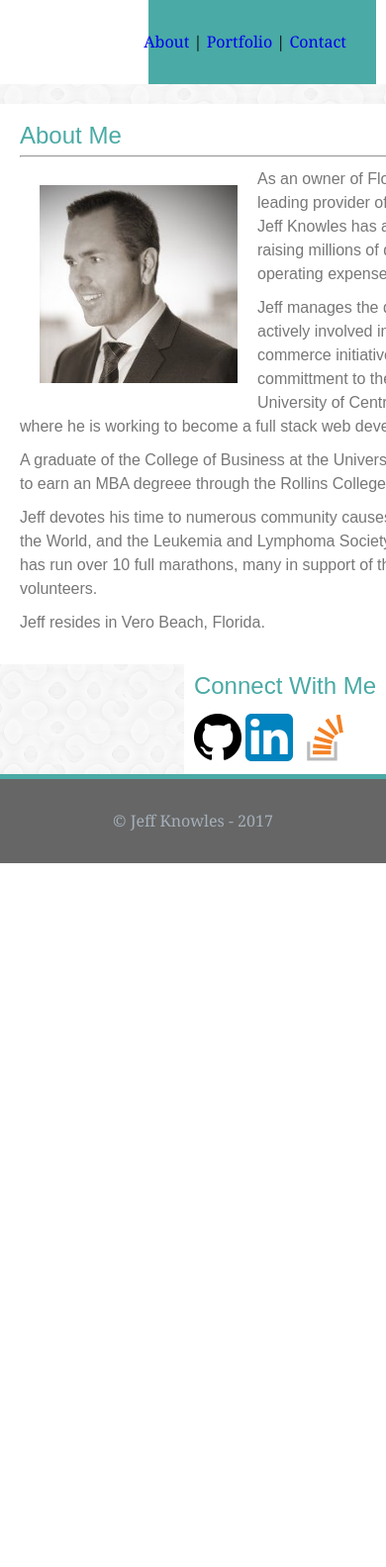
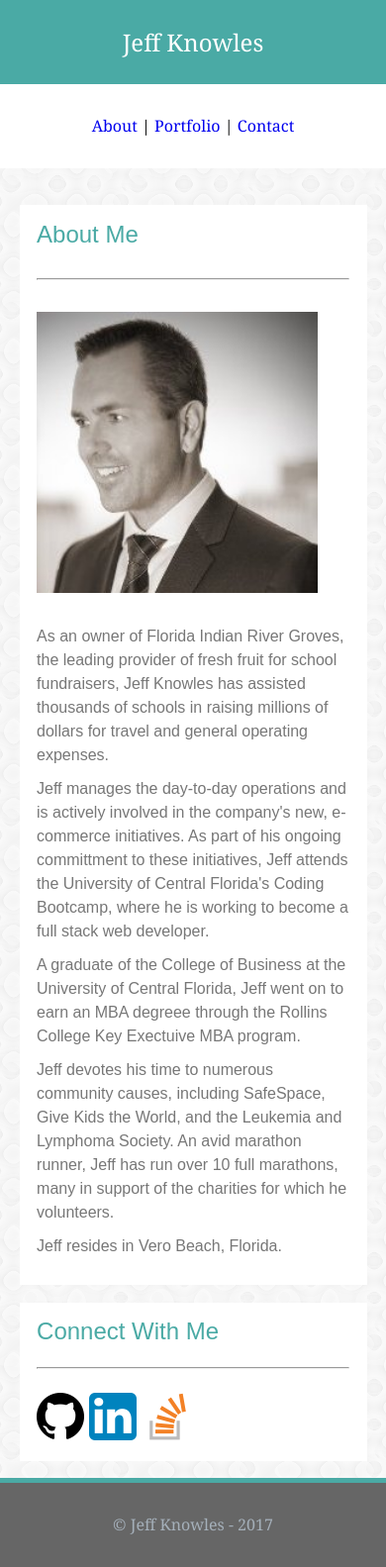
Before and after one commit to JTK0616/Responsive-Portfolio, a PHP site: page /index.php in a window 390 px wide; the page is wider, and only the part inside the window is pictured. Shown: that part at 99% size. Before the commit the page ends 872 px from the top of that part, so only its background shows below. Run offline with PHP 8.4, Linux system fonts and the light colour scheme.

Commit message:
Responsive Idex page finished

```diff
--- a/assets/css/mystyle.css
+++ b/assets/css/mystyle.css
@@ -9,12 +9,16 @@ body {
 	font-size: 16px;
 }
 
+hr {
+	color: #777777;
+}
+
 
 header {
 	width:100%;
-	height: 85px;
+	height: 15%;
 	margin: 0px;
-	background-color: #ffffff;
+	background: #ffffff;
 	border: #cccccc;
 	font-family: "Georgia", "Times", "Times New Roman", "serif";
 }
@@ -30,22 +34,31 @@ h2 {
 	font-size: 24px;
 }
 
-
 textarea {
-	width: 600px;
+	width: 90%;
 	height: 250px;
 }
 
-#logo {
-	width:230px;
-	height:85px;
-	margin-left: 150px;
+
+.logo {
+	width:25%;
+	margin-left: 10%;
 	background-color:#4aaaa5;
 	color: #FFFFFF;
 	text-align:center;
 	vertical-align: middle;
 	line-height: 85px;
 	font-size: x-large;
+	float: left;
+}
+
+.navigation {
+	width: 65%;
+	background-color: #ffffff;
+	float: right;
+	text-align: center;
+	vertical-align: middle;
+	line-height: 85px;
 }
 
 .container {
@@ -53,42 +66,36 @@ textarea {
 	max-width:960px;
 	clear: both;
 	margin: 0 auto;
-	padding-top: 20px;
 	margin-bottom: 90px;
 }
 
 .content {
-	width: 650px;
-	padding: 20px;
+	width: 60%;
+	padding: 5%;
 	background-color: #ffffff;
 	border-color: #dddddd;
 	color: #777777;
 	line-height: 150%;
 	float: left;
+	margin-top: 5%;
+	margin-bottom: 5%;
+	margin-left: 5%;
 }
 
 #bio_image {
 	float: left;
 	margin: 20px;
-	width: 200px;
-	height: 200px;
 }
 
 .connect {
-	width: 270px
-	margin: 0 auto;
-	padding: 10px;
+	width: 30%;
+	padding: 5%;
 	background-color: #ffffff;
 	border-color: #dddddd;
 	float: right;
-}
-
-.navigation {
-	float: right;
-	text-align: center;
-	vertical-align: middle;
-	line-height: 85px;
-	margin-right: 40px;
+	margin-top: 5%;
+	margin-left: 2.5%;
+	margin-right: 2.5%;
 }
 
 .leftimage {
@@ -144,7 +151,110 @@ footer {
 	background-color: #666666;
 	line-height: 85px;
 	border-top:5px;
+	margin-top: 10%;
 	border-style: solid;
 	border-color: #4aaaa5;
 	font-family: "Georgia", "Times", "Times New Roman", "serif";
 }
+
+/*
+  These rules take effect when the browser's width
+  is either 768px or less.
+*/
+
+@media screen and (max-width: 768px) {
+
+	.container {
+	width: 100%;
+	max-width:640px;
+	margin: 0 auto;
+	padding: 5%;
+
+	}
+
+	.content {
+		width: 100%;
+		margin: 5% auto;
+	}
+
+	.connect {
+		width: 100%;
+		margin: 0 auto;
+		padding: 5%;
+		margin-bottom: 5%;
+	}
+
+	.logo {
+		width:40%;
+		left-margin: 10%;
+		padding: 0;
+	}
+
+	#bio_image {
+		width: 50%;
+		height: 100%;
+		margin: 0 auto;
+		padding-right: 10%;
+		padding-bottom: 10%;
+	}
+
+	.navigation {
+		width: 50%;
+		float: right;
+		text-align: center;
+		vertical-align: middle;
+		line-height: 85px;
+	}
+
+}
+
+/*
+  These rules take effect when the browser's width
+  is either 640px or less.
+*/
+
+@media screen and (max-width: 640px) {
+
+	.container {
+	width: 100%;
+	max-width:640px;
+	margin: 0 auto;
+	padding: 5%;
+
+	}
+
+	.content {
+		width: 100%;
+		margin: 5% auto;
+	}
+
+	.connect {
+		width: 100%;
+		margin: 0 auto;
+		padding: 5%;
+		margin-bottom: 5%;
+	}
+
+	.logo {
+		width:100%;
+		margin: 0;
+		padding: 0;
+	}
+
+	#bio_image {
+		width: 100%;
+		height: 100%;
+		margin: 0 auto;
+		padding-bottom: 10%;
+	}
+
+	.navigation {
+		width: 100%;
+		float: right;
+		text-align: center;
+		vertical-align: middle;
+		line-height: 85px;
+}
+
+
+}
--- a/index.html
+++ b/index.html
@@ -3,6 +3,8 @@
 
 <head>
 	<meta charset="UTF-8">
+	<meta http-equiv="X-UA-Compatible" content="IE=edge">
+	<meta name="viewport" content="width=device-width, initial-scale=1.0">
 	<link rel="stylesheet" href="assets/css/reset.css">
 	<link rel="stylesheet" type="text/css" href="assets/css/mystyle.css">
 	<Title>Jeff Knowles | Biography</Title>
@@ -12,17 +14,19 @@
 
 	<header>
 
+		<section class="logo">
+			<h1> Jeff Knowles </h1>
+		</section>
+
 		<section class="navigation">
 			<a href="index.html" STYLE="text-decoration: none">About</a> |
 			<a href="portfolio.html" STYLE="text-decoration: none">Portfolio</a> |
 			<a href="contact.html" STYLE="text-decoration: none">Contact</a>
 		</section>
 
-		<div id="logo">
-			<h1> Jeff Knowles </h1>
-		</div>
+	</header>
 
-	</header>
+
 
 	<div class="container">
 
@@ -30,9 +34,13 @@
 
 			<h2>About Me</h2>
 
+			<br>
+
 			<hr>
 
-			<img src="assets/images/Jeff_Knowles.jpg" alt="Jeff Knowles" id="bio_image">
+			<br>
+
+			<img src="assets/images/Jeff_Knowles.jpg" alt="Jeff Knowles" id="bio_image" height="200" width="200">
 
 			<p>As an owner of Florida Indian River Groves, the leading provider of fresh fruit for school fundraisers, Jeff Knowles has assisted thousands of schools in raising millions of dollars for travel and general operating expenses.</p>
 
@@ -46,9 +54,13 @@
 
 		</section>
 
-			<section class="connect">
+		<section class="connect">
 
 				<h2>Connect With Me</h2><br>
+
+				<hr>
+
+				<br>
 
 				<a href="https://github.com/JTK0616" target="_blank" style="text-decoration: none"><IMG SRC="assets/images/Github.png" ALT="GitHub"></a>
 
@@ -56,7 +68,7 @@
 
 				<a href="http://stackoverflow.com/users/7347089/jtk0616" target="_blank" style="text-decoration: none"><IMG SRC="assets/images/StackOverflow.png" ALT="StackOverflow"></a>
 
-			</section>
+		</section>
 
 	</div>
 
```
Also changed, not shown: contact.html (+6 -4 lines), portfolio.html (+6 -4 lines).
